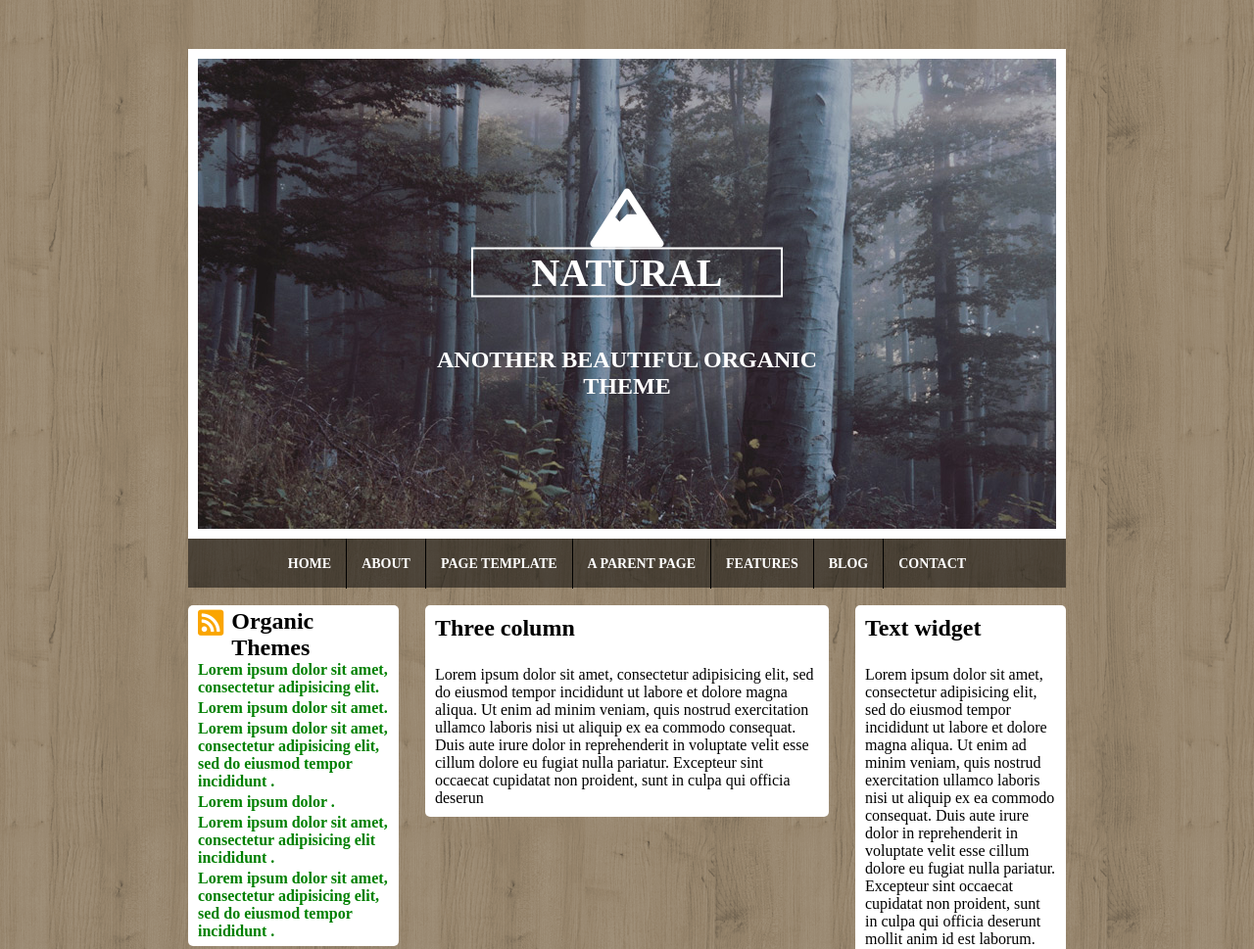
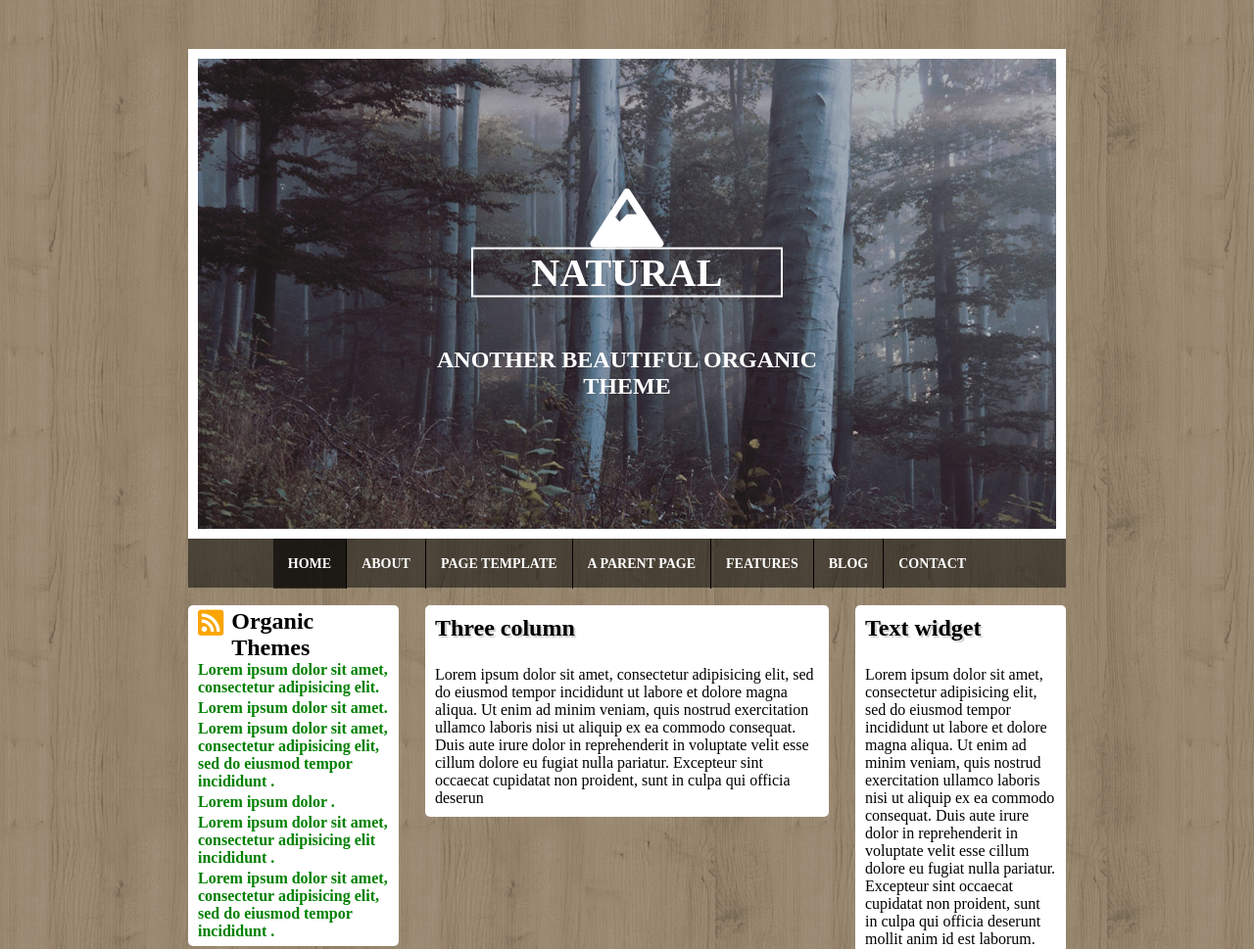
Before and after one commit to Simone978/htmlcss-wp, a plain HTML site: page index.html in a window 1280 px wide. Shown: the top 969 px of the page at 98% size. Drawn offline with Linux system fonts and the light colour scheme.

Commit message:
Aggiunto text shadow ai box, validazione html e css e commenti

```diff
--- a/css/style.css
+++ b/css/style.css
@@ -84,6 +84,10 @@ header{
   background-color: rgba(0, 0, 0, 0.6);
 }
 
+.active{
+  background-color: rgba(0, 0, 0, 0.6);
+}
+
 .menu a{
   text-decoration: none;
   font-weight: bold;
@@ -109,6 +113,7 @@ main:after{
 }
 .formatting h2{
   margin-bottom: 25px;
+  text-shadow: 2px 2px lightgrey;
 }
 
 .icon {
@@ -141,12 +146,10 @@ main:after{
   font-size: 30px;
   padding-right: 8px;
 }
-
 .col-left-header h2{
   display: inline-block;
   width: 10%;
 }
-
 .col-left-header:after{
   content: "";
   display: table;
@@ -189,19 +192,15 @@ main:after{
   border-bottom: 2px solid lightgrey;
 }
 
-.social{
-  font-size: 50px;
-}
-
 .social::after{
   content: "";
   display: table;
   clear: both;
 }
-
 .social-box{
   float: left;
   width: calc(100% / 3);
+  font-size: 50px;
   text-align: center;
   padding: 25px 0;
 }
--- a/index.html
+++ b/index.html
@@ -23,7 +23,7 @@
         <div class="header-bottom">
           <nav class="menu">
             <ul>
-              <li><a href="#">home</a></li><!--
+              <li class="active"><a href="#">home</a></li><!--
               --><li><a href="#">about</a></li><!--
               --><li><a href="#">page template</a></li><!--
               --><li><a href="#">a parent page</a></li><!--
@@ -42,7 +42,6 @@
           <div class="col-left-header">
             <i class="fas fa-rss-square icon float-left"></i>
             <h2 class="float-left">Organic Themes</h2>
-            <ul>
           </div>
           <ul>
             <li><a href="#">Lorem ipsum dolor sit amet, consectetur adipisicing elit.</a></li>
```
